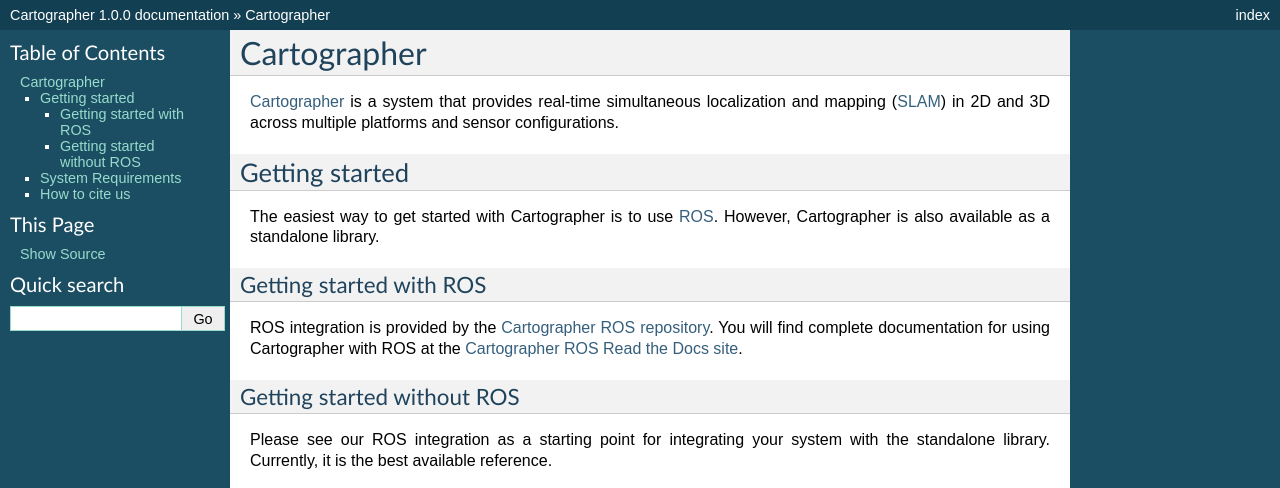
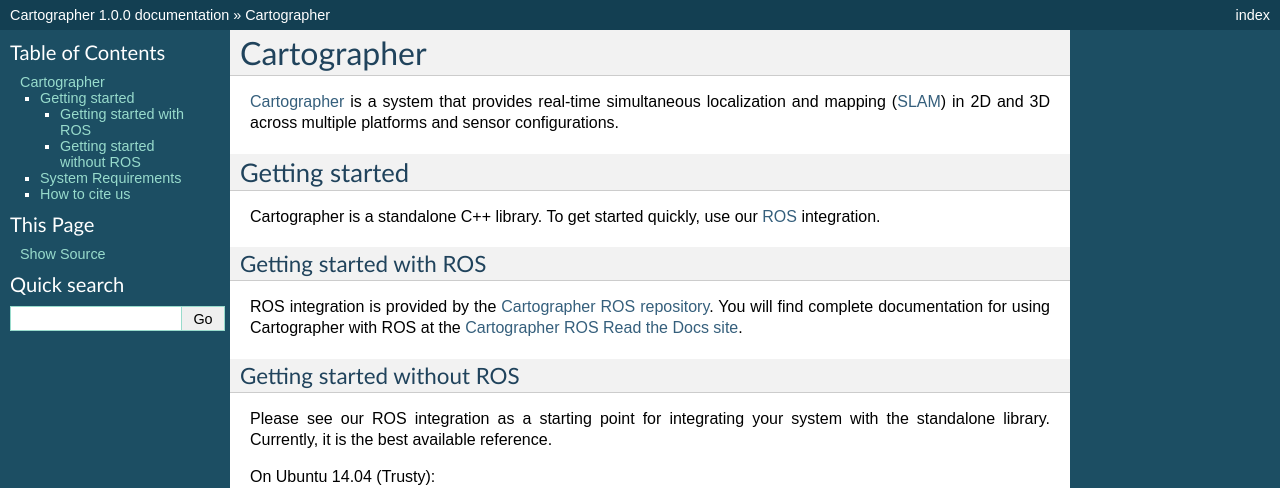
Before and after one commit to cartographer-project/cartographer, a Sphinx documentation site: the page built from docs/source/index.rst, in a window 1280 px wide. Shown: the top 488 px of the page. Built offline with Sphinx 7.4.7, drawn with Linux system fonts in a browser that asks for light colours.

Commit message:
Addresses comments.

```diff
--- a/docs/source/index.rst
+++ b/docs/source/index.rst
@@ -30,9 +30,8 @@
 Getting started
 ===============
 
-The easiest way to get started with Cartographer is to use `ROS
-<http://www.ros.org>`_. However, Cartographer is also available as a standalone
-library.
+Cartographer is a standalone C++ library. To get started quickly, use our `ROS
+<http://www.ros.org>`_ integration.
 
 Getting started with ROS
 ------------------------
```
